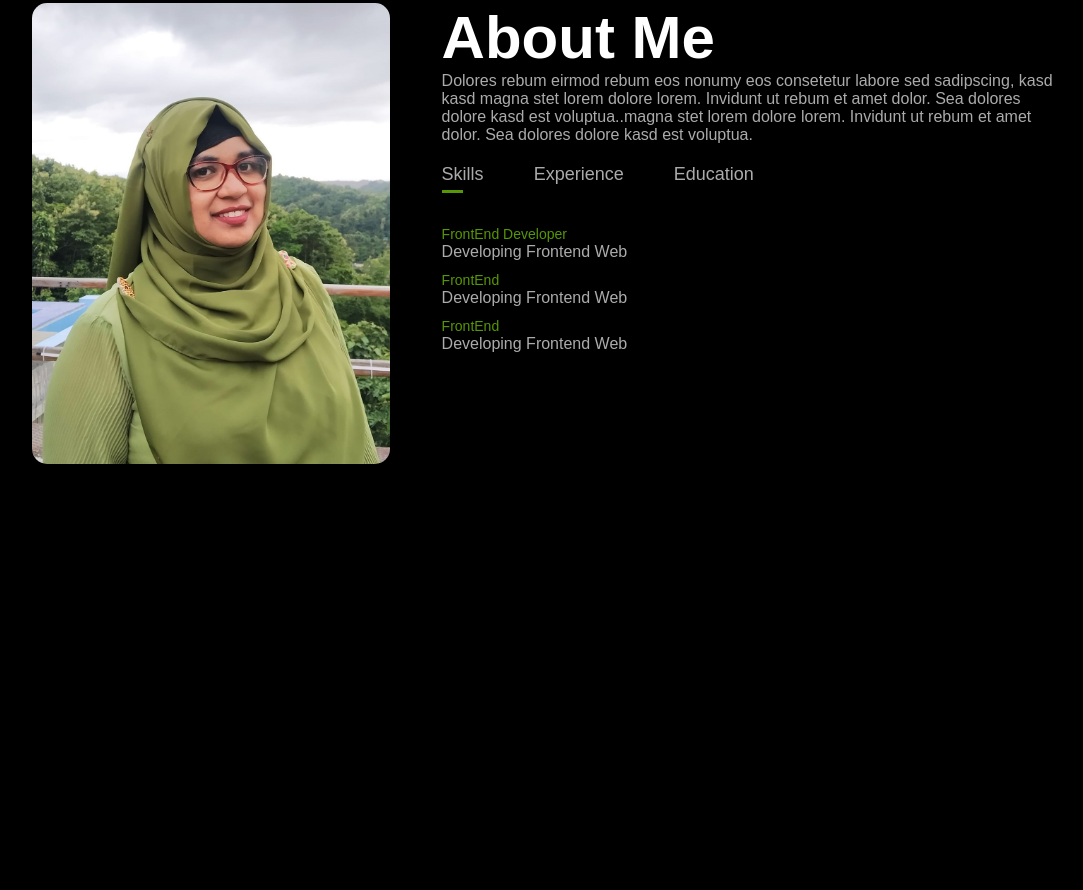
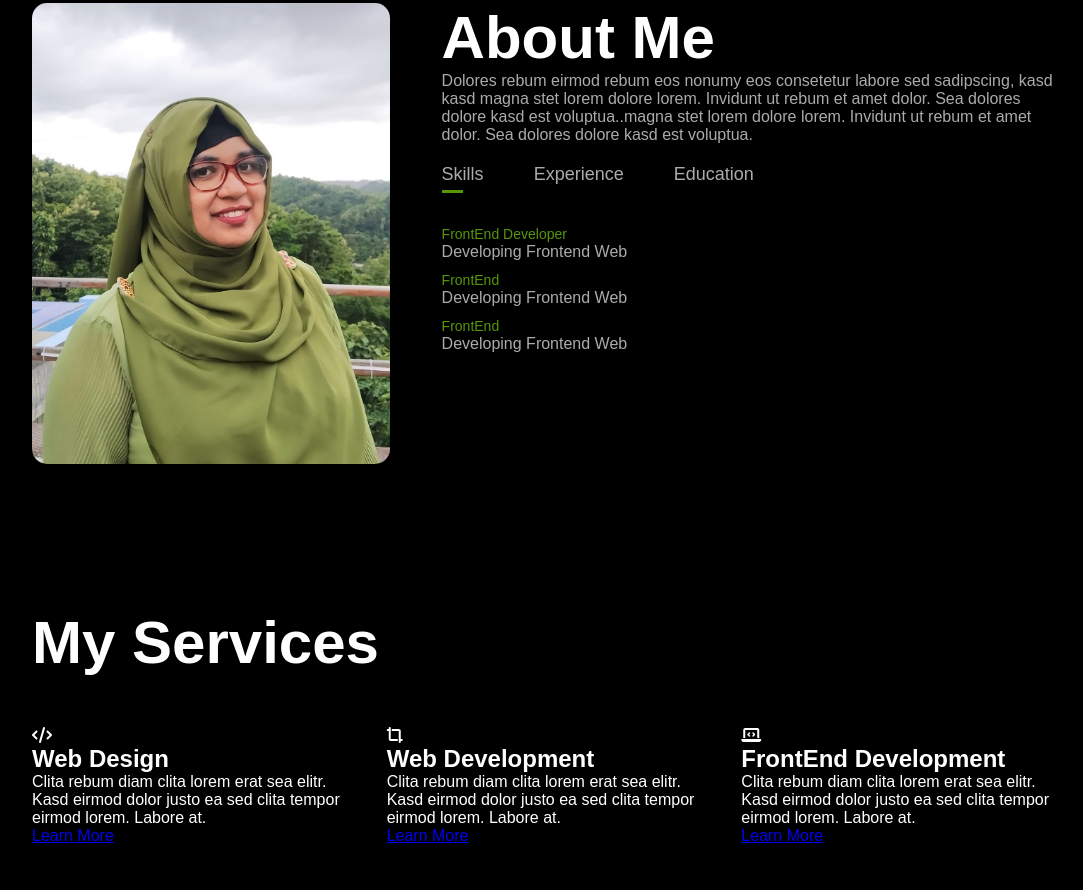
Before and after one commit to Sunjida-Srijoni/Personal-Portfolio, a plain HTML site: page index.html in a window 1280 px wide. Shown: the part 892-1782 px from the top of the page, without its empty margins (96-1179 px from the left). Before the commit the page ends 1455 px from the top, so only its background shows below. Drawn offline with Linux system fonts and the light colour scheme.

Commit message:
services section added without css

```diff
--- a/index.html
+++ b/index.html
@@ -5,12 +5,13 @@
     <meta name="viewport" content="width=device-width, initial-scale=1.0">
     <link rel="stylesheet" href="style.css">
     <title>Personal Portfolio</title>
+    <script src="https://kit.fontawesome.com/4bb2dd28b8.js" crossorigin="anonymous"></script>
 </head>
 <body>
     <div id="header">
         <div class="container">
             <nav>
-                <img src="images/srijo.png" alt="" class="logo">
+                <img src="images/logo3.png" alt="" class="logo">
                 <ul>
                     <li><a href="#">Home</a></li>
                     <li><a href="#">About</a></li>
@@ -72,6 +73,38 @@
         </div>
     </div>
 
+    <!-- ------services------ -->
+    <div id="services">
+        <div class="container">
+            <h1 class="sub-title">
+                My Services
+            </h1>
+            <div class="services-list">
+                <div>
+                    <i class="fa-solid fa-code"></i>
+                    <h2>Web Design</h2>
+                    <p>Clita rebum diam clita lorem erat sea elitr. Kasd eirmod dolor justo ea sed clita tempor eirmod lorem. Labore at.</p>
+                    <a href="#">Learn More</a>
+                </div>
+
+                <div>
+                    <i class="fa-solid fa-crop-simple"></i>
+                    <h2>Web Development</h2>
+                    <p>Clita rebum diam clita lorem erat sea elitr. Kasd eirmod dolor justo ea sed clita tempor eirmod lorem. Labore at.</p>
+                    <a href="#">Learn More</a>
+                </div>
+
+                <div>
+                    <i class="fa-solid fa-laptop-code"></i>
+                    <h2>FrontEnd Development</h2>
+                    <p>Clita rebum diam clita lorem erat sea elitr. Kasd eirmod dolor justo ea sed clita tempor eirmod lorem. Labore at.</p>
+                    <a href="#">Learn More</a>
+                </div>
+
+            </div>
+        </div>
+    </div>
+
 
 
     <script>
--- a/style.css
+++ b/style.css
@@ -5,7 +5,7 @@
     box-sizing: border-box;
 }
 body{
-    background: black;
+    background: rgb(0, 0, 0);
     color: #fff;
 }
 
@@ -142,3 +142,15 @@ nav ul li a:hover::after{
 .tab-contents.active-tab{
     display: block;
 }
+
+/* services---- */
+
+#services{
+    padding: 30px 0;
+}
+.services-list{
+    display: grid;
+    grid-template-columns: repeat(auto-fit, minmax(250px, 1fr));
+    grid-gap: 40px;
+    margin-top: 50px;
+}
```
Also changed, not shown: images/logo3.png (added), images/sanju.png (deleted), images/sanjuu.png (deleted), images/srijo.png (deleted), images/sunju.png (deleted).
